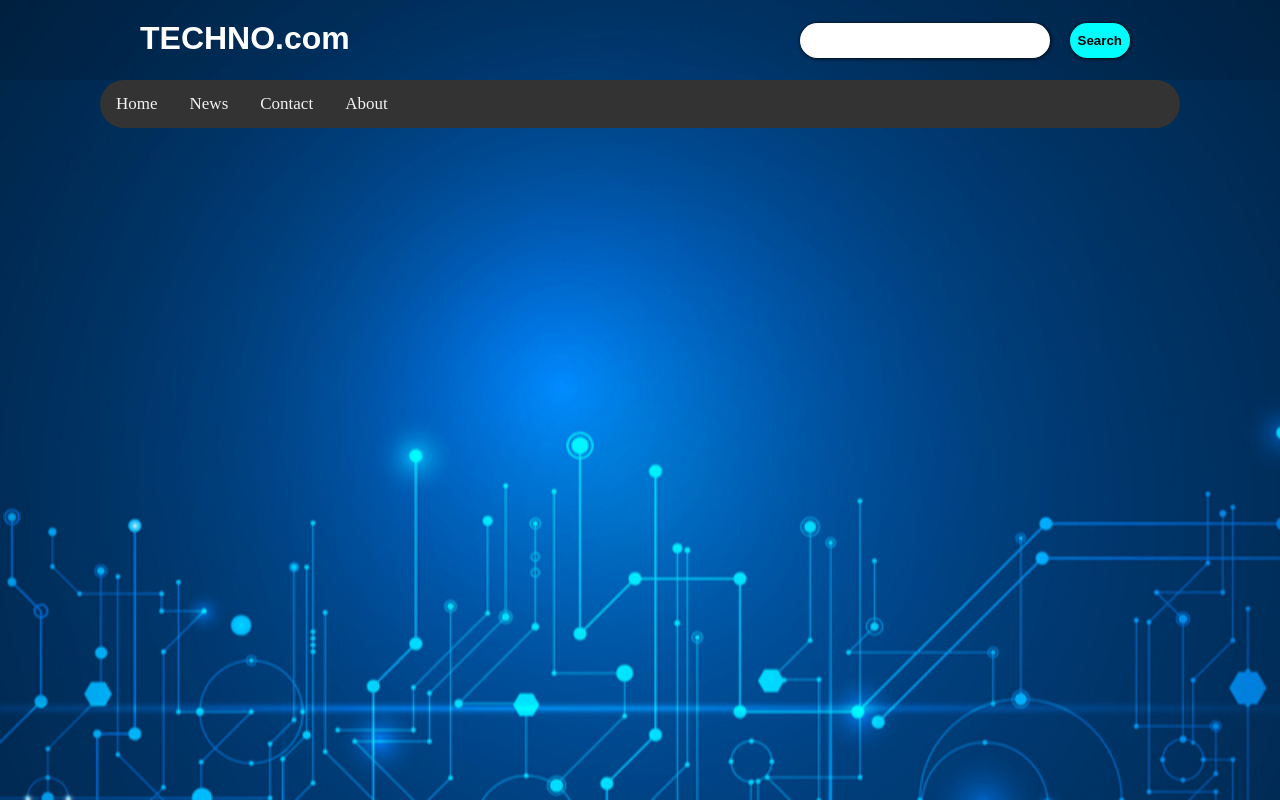
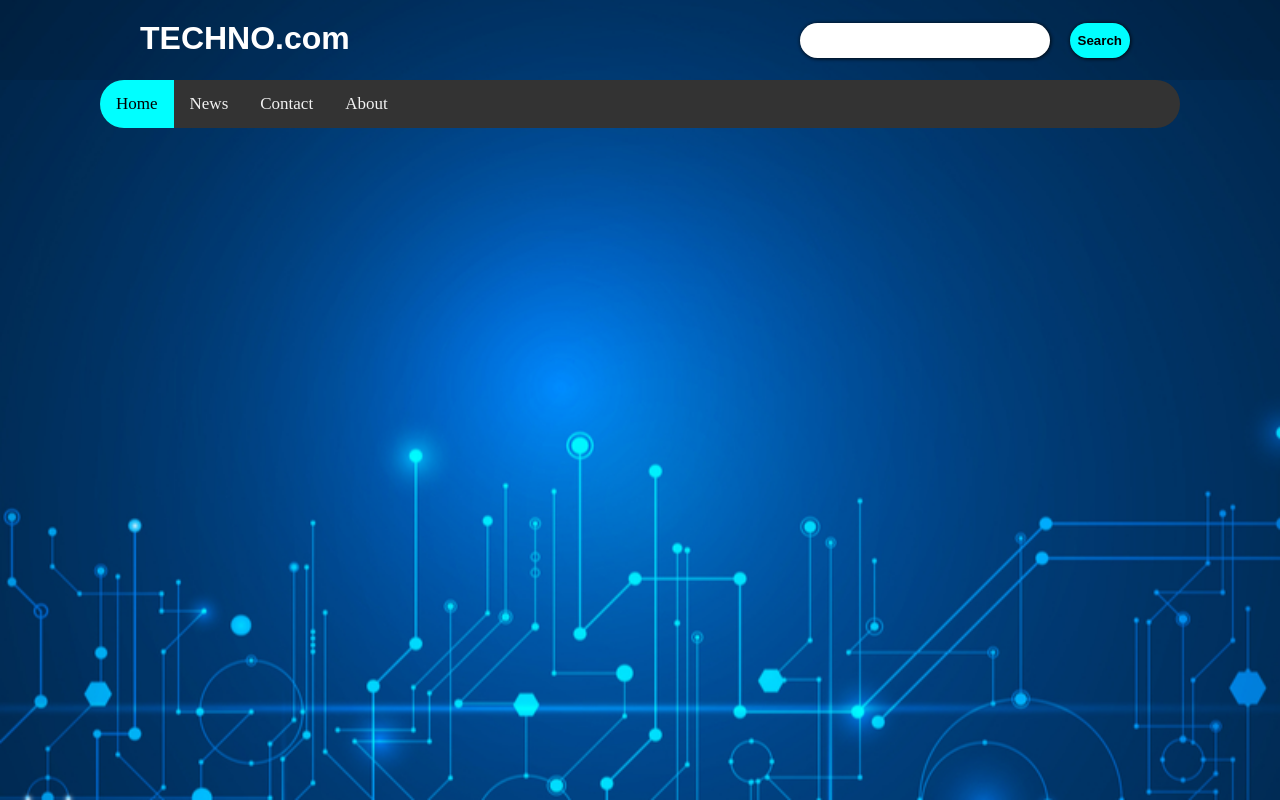
Before and after one commit to tearveng-ai/vengveng, a plain HTML site: page index.html in a window 1280 px wide. Drawn offline with Linux system fonts and the light colour scheme.

Commit message:
Update style.css

```diff
--- a/style.css
+++ b/style.css
@@ -91,3 +91,9 @@ h1  {
     background-color: #ddd;
     color: black;
 }
+
+/* Add a color to the active/current link */
+.topnav a.active {
+    background-color: aqua;
+    color: black;
+}
```
